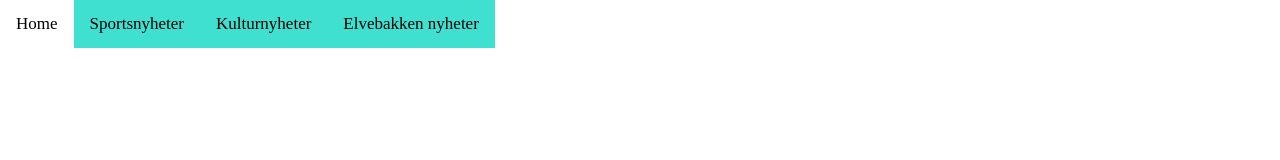
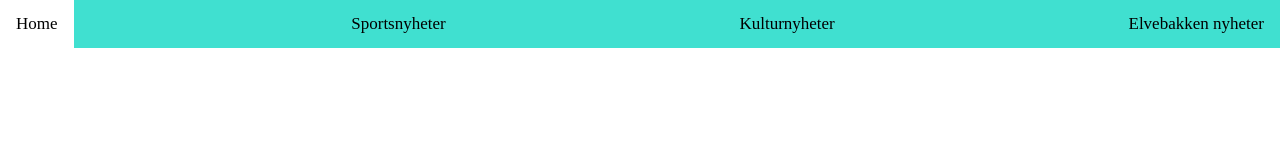
Before and after one commit to Lovenchristian/Gruppeprosjekt-16.09-Avis-, a plain HTML site: page index.html in a window 1280 px wide. Drawn offline with Linux system fonts and the light colour scheme.

Commit message:
Update style.css

```diff
--- a/style.css
+++ b/style.css
@@ -3,8 +3,11 @@ body {
 }
 
 #nav-container {
+    display:flex;
+    justify-content:space-between;
+    align-items:center;
     overflow:hidden;
-    background-color: 'blue';
+    background-color: turquoise;
 }
 
 .nav-el {
```
